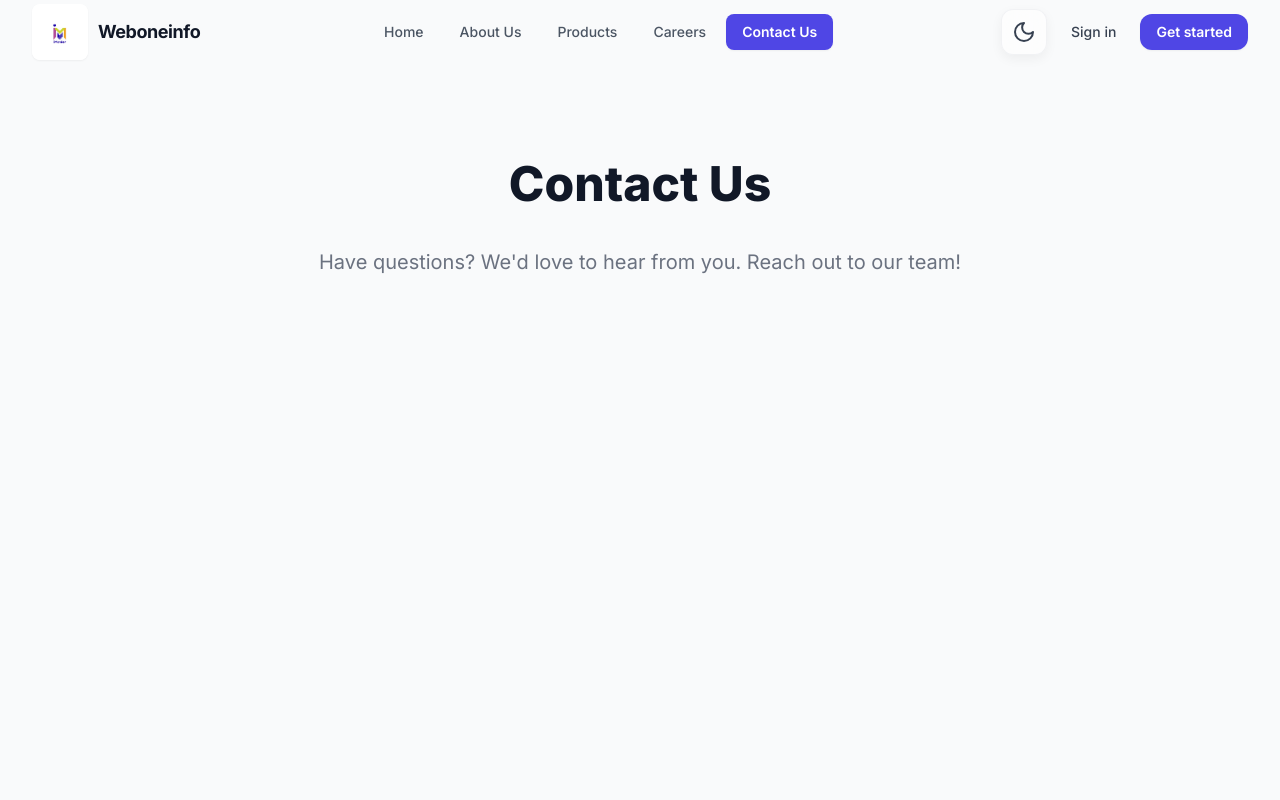
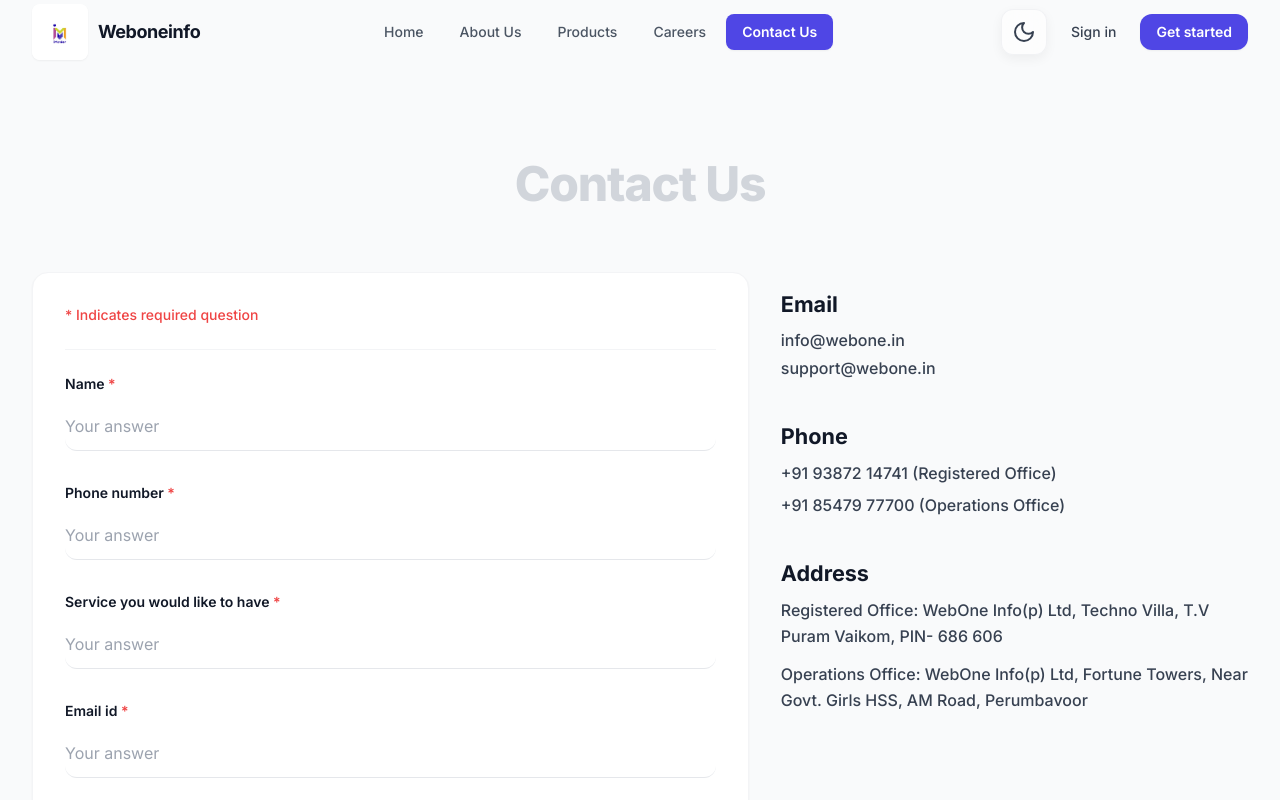
Before and after one commit to akshaykamal90/WEBONEINFO, a React (Vite) app: page /contact in a window 1280 px wide. Shown: the top 800 px of the page. Built offline with nearby package versions, Linux system fonts and the light colour scheme.

Commit message:
contact us page updated

```diff
--- a/src/pages/Contact.jsx
+++ b/src/pages/Contact.jsx
@@ -1,16 +1,176 @@
-import React from 'react'
+import React, { useState } from 'react'
 
 const Contact = () => {
+  const [formData, setFormData] = useState({
+    name: '',
+    phone: '',
+    services: '',
+    email: ''
+  })
+
+  const inputClass = "w-full px-4 py-3 bg-white dark:bg-gray-800 border border-gray-200 dark:border-gray-700 rounded-xl focus:ring-2 focus:ring-primary-500 focus:border-primary-500 outline-none transition-all duration-200 text-gray-900 dark:text-gray-100 placeholder-gray-400 dark:placeholder-gray-500"
+
+  const handleChange = (e) => {
+    const { name, value } = e.target
+    setFormData(prev => ({ ...prev, [name]: value }))
+  }
+
+  const handleSubmit = (e) => {
+    e.preventDefault()
+    if (!formData.name || !formData.email || !formData.phone || !formData.services) {
+      alert("Please fill in the required fields (*)")
+      return
+    }
+
+    const message = `*New Application from Website*\n\n*Name:* ${formData.name}\n*Phone number:* ${formData.phone}\n*Services required:* ${formData.services}\n*Email ID:* ${formData.email}`
+    const encodedMessage = encodeURIComponent(message)
+    const whatsappUrl = `https://api.whatsapp.com/send?phone=919387214741&text=${encodedMessage}`
+    window.open(whatsappUrl, '_blank')
+  }
+
   return (
-    <div className="pt-24 pb-16 min-h-screen bg-gray-50 dark:bg-gray-900 transition-colors duration-200">
+    <div className="pt-24 pb-20 min-h-screen bg-gray-50 dark:bg-gray-950 transition-colors duration-200">
       <div className="max-w-7xl mx-auto px-4 sm:px-6 lg:px-8">
-        <div className="text-center">
-          <h1 className="text-4xl font-extrabold text-gray-900 dark:text-white sm:text-5xl pb-4">
+
+        {/* Header */}
+        <div className="text-center mb-16">
+          <h1 className="text-4xl md:text-5xl font-extrabold text-gray-300 dark:text-gray-600 mb-4 tracking-tight">
             Contact Us
           </h1>
-          <p className="mt-6 text-xl text-gray-500 dark:text-gray-400 max-w-3xl mx-auto">
-            Have questions? We'd love to hear from you. Reach out to our team!
-          </p>
+        </div>
+
+        {/* Content Layout */}
+        <div className="grid grid-cols-1 lg:grid-cols-5 gap-12 lg:gap-8 items-start">
+
+          {/* Form Section (3 columns) */}
+          <div className="lg:col-span-3">
+            <div className="bg-white dark:bg-gray-900 rounded-2xl p-6 md:p-8 shadow-sm border border-gray-100 dark:border-gray-800">
+              <div className="mb-6 pb-6 border-b border-gray-100 dark:border-gray-800">
+                <p className="text-sm text-red-500 font-medium">* Indicates required question</p>
+              </div>
+
+              <form onSubmit={handleSubmit} className="space-y-6">
+                {/* Name */}
+                <div>
+                  <label htmlFor="name" className="block text-sm font-semibold text-gray-900 dark:text-gray-200 mb-2">
+                    Name <span className="text-red-500">*</span>
+                  </label>
+                  <input
+                    type="text"
+                    id="name"
+                    name="name"
+                    value={formData.name}
+                    onChange={handleChange}
+                    placeholder="Your answer"
+                    className={`${inputClass} border-t-0 border-l-0 border-r-0 rounded-none bg-transparent !px-0 focus:ring-0`}
+                    required
+                  />
+                </div>
+
+                {/* Phone */}
+                <div>
+                  <label htmlFor="phone" className="block text-sm font-semibold text-gray-900 dark:text-gray-200 mb-2 mt-8">
+                    Phone number <span className="text-red-500">*</span>
+                  </label>
+                  <input
+                    type="tel"
+                    id="phone"
+                    name="phone"
+                    value={formData.phone}
+                    onChange={handleChange}
+                    placeholder="Your answer"
+                    className={`${inputClass} border-t-0 border-l-0 border-r-0 rounded-none bg-transparent !px-0 focus:ring-0`}
+                    required
+                  />
+                </div>
+
+                {/* Services */}
+                <div>
+                  <label htmlFor="services" className="block text-sm font-semibold text-gray-900 dark:text-gray-200 mb-2 mt-8">
+                    Service you would like to have <span className="text-red-500">*</span>
+                  </label>
+                  <input
+                    type="text"
+                    id="services"
+                    name="services"
+                    value={formData.services}
+                    onChange={handleChange}
+                    placeholder="Your answer"
+                    className={`${inputClass} border-t-0 border-l-0 border-r-0 rounded-none bg-transparent !px-0 focus:ring-0`}
+                    required
+                  />
+                </div>
+
+                {/* Email */}
+                <div>
+                  <label htmlFor="email" className="block text-sm font-semibold text-gray-900 dark:text-gray-200 mb-2 mt-8">
+                    Email id <span className="text-red-500">*</span>
+                  </label>
+                  <input
+                    type="email"
+                    id="email"
+                    name="email"
+                    value={formData.email}
+                    onChange={handleChange}
+                    placeholder="Your answer"
+                    className={`${inputClass} border-t-0 border-l-0 border-r-0 rounded-none bg-transparent !px-0 focus:ring-0`}
+                    required
+                  />
+                </div>
+
+                {/* Submit button */}
+                <div className="pt-6">
+                  <button
+                    type="submit"
+                    className="w-full sm:w-auto inline-flex items-center justify-center px-8 py-3.5 border border-transparent text-sm font-semibold rounded-xl text-white bg-[#25D366] hover:bg-[#128C7E] transition-colors focus:outline-none focus:ring-2 focus:ring-offset-2 focus:ring-[#25D366] dark:focus:ring-offset-gray-900 shadow-sm"
+                  >
+                    <svg className="w-5 h-5 mr-2" fill="currentColor" viewBox="0 0 24 24" xmlns="http://www.w3.org/2000/svg"><path d="M17.472 14.382c-.297-.149-1.758-.867-2.03-.967-.273-.099-.471-.148-.67.15-.197.297-.767.966-.94 1.164-.173.199-.347.223-.644.075-.297-.15-1.255-.463-2.39-1.475-.883-.788-1.48-1.761-1.653-2.059-.173-.297-.018-.458.13-.606.134-.133.298-.347.446-.52.149-.174.198-.298.298-.497.099-.198.05-.371-.025-.52-.075-.149-.669-1.612-.916-2.207-.242-.579-.487-.5-.669-.51a12.8 12.8 0 0 0-.57-.01c-.198 0-.52.074-.792.372-.272.297-1.04 1.016-1.04 2.479 0 1.462 1.065 2.875 1.213 3.074.149.198 2.096 3.2 5.077 4.487.709.306 1.262.489 1.694.625.712.227 1.36.195 1.871.118.571-.085 1.758-.719 2.006-1.413.248-.694.248-1.289.173-1.413-.074-.124-.272-.198-.57-.347l-.001-.001Z" /><path d="M12 2C6.477 2 2 6.477 2 12c0 1.765.456 3.428 1.259 4.881L2 22l5.302-1.203C8.68 21.579 10.3 22 12 22c5.523 0 10-4.477 10-10S17.523 2 12 2Zm0 18.286c-1.558 0-3.045-.397-4.34-1.144L7.332 19l-3.088.7.712-3.004-.15-.246A8.204 8.204 0 0 1 3.714 12c0-4.57 3.716-8.286 8.286-8.286 4.57 0 8.286 3.716 8.286 8.286 0 4.57-3.716 8.286-8.286 8.286Z" /></svg>
+                    Submit Application
+                  </button>
+                </div>
+              </form>
+            </div>
+          </div>
+
+          {/* Contact Details (2 columns) */}
+          <div className="lg:col-span-2 space-y-10 pt-4">
+
+            {/* Email */}
+            <div>
+              <h3 className="text-[1.35rem] font-bold text-gray-900 dark:text-white mb-2">Email</h3>
+              <div className="space-y-1">
+                <a href="mailto:info@webone.in" className="block text-gray-700 dark:text-gray-400 hover:text-primary-600 dark:hover:text-primary-400 font-medium transition-colors">
+                  info@webone.in
+                </a>
+                <a href="mailto:support@webone.in" className="block text-gray-700 dark:text-gray-400 hover:text-primary-600 dark:hover:text-primary-400 font-medium transition-colors">
+                  support@webone.in
+                </a>
+              </div>
+            </div>
+
+            {/* Phone */}
+            <div>
+              <h3 className="text-[1.35rem] font-bold text-gray-900 dark:text-white mb-2">Phone</h3>
+              <div className="space-y-2 text-gray-700 dark:text-gray-400 font-medium">
+                <p>+91 93872 14741 (Registered Office)</p>
+                <p>+91 85479 77700 (Operations Office)</p>
+              </div>
+            </div>
+
+            {/* Address */}
+            <div>
+              <h3 className="text-[1.35rem] font-bold text-gray-900 dark:text-white mb-2">Address</h3>
+              <div className="space-y-3 text-gray-700 dark:text-gray-400 font-medium text-base leading-relaxed">
+                <p>
+                  Registered Office: WebOne Info(p) Ltd, Techno Villa, T.V Puram Vaikom, PIN- 686 606
+                </p>
+                <p>
+                  Operations Office: WebOne Info(p) Ltd, Fortune Towers, Near Govt. Girls HSS, AM Road, Perumbavoor
+                </p>
+              </div>
+            </div>
+
+          </div>
         </div>
       </div>
     </div>
```
